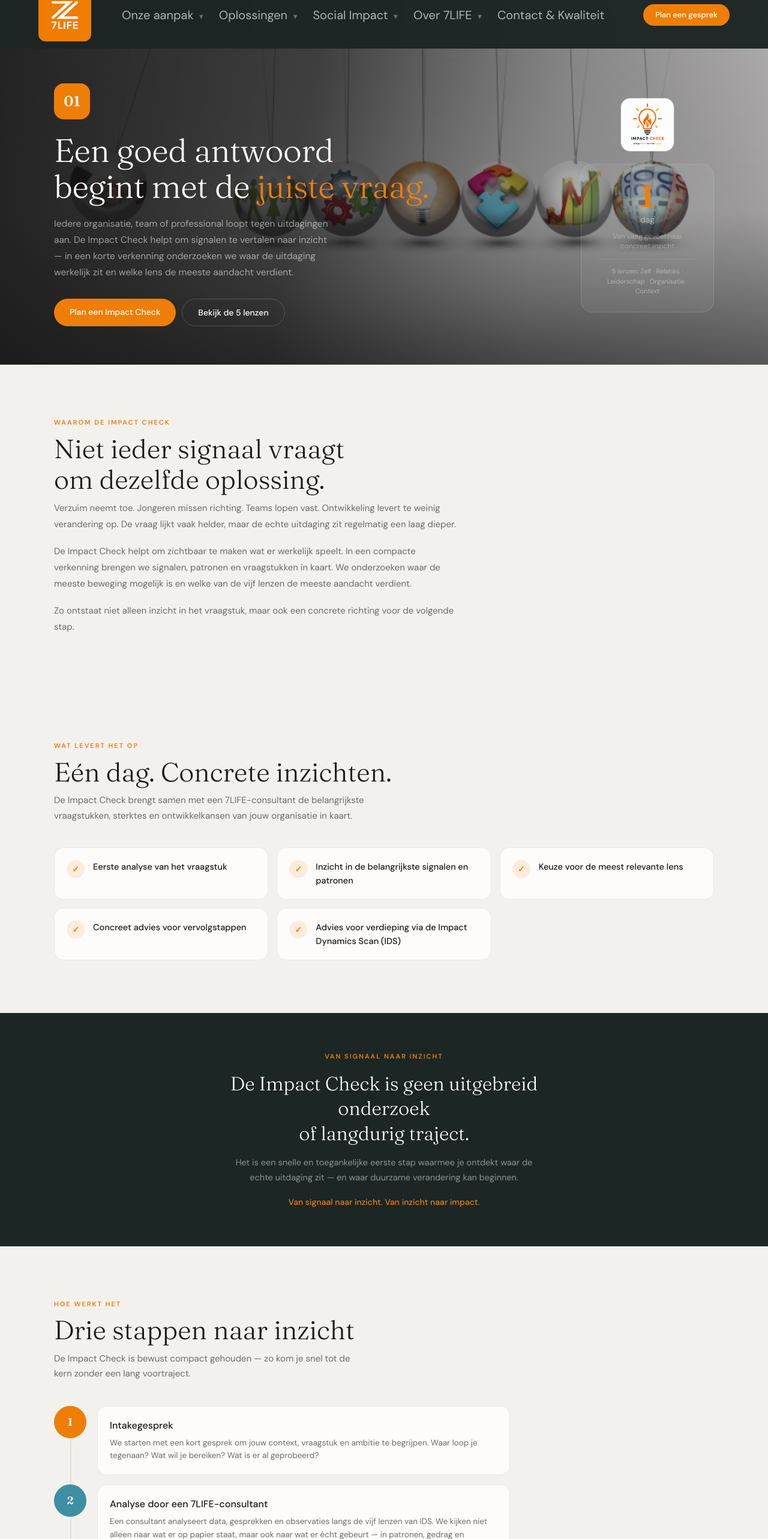
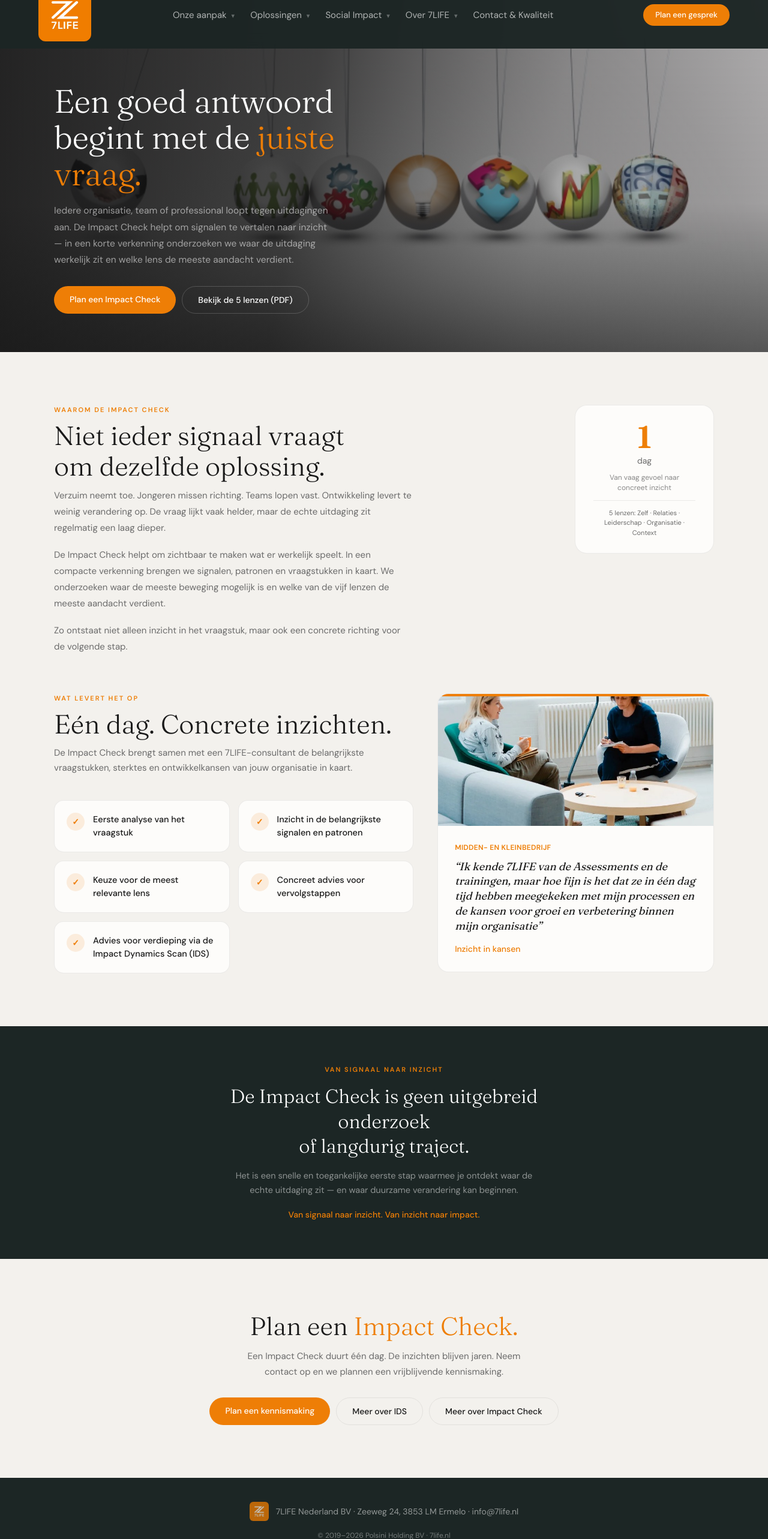
Before and after one commit to Hein-Runderkamp/7life-site, a Next.js app: page /impact-check in a window 1280 px wide. Shown: the part 31-2597 px from the top of the page at 60% size. Built offline with nearby package versions, Linux system fonts and the light colour scheme.

Commit message:
Menu 15px+oranje hover, Impact Check hero/PDF/testimonial, klantenlogo-carrousel, SIT-update

```diff
--- a/app/impact-check/page.tsx
+++ b/app/impact-check/page.tsx
@@ -11,77 +11,7 @@
   "Advies voor verdieping via de Impact Dynamics Scan (IDS)",
 ];
 
-const stappen = [
-  {
-    nr: "1",
-    kleur: "#EE7E06",
-    titel: "Intakegesprek",
-    tekst: "We starten met een kort gesprek om jouw context, vraagstuk en ambitie te begrijpen. Waar loop je tegenaan? Wat wil je bereiken? Wat is er al geprobeerd?",
-  },
-  {
-    nr: "2",
-    kleur: "#3E8FA3",
-    titel: "Analyse door een 7LIFE-consultant",
-    tekst: "Een consultant analyseert data, gesprekken en observaties langs de vijf lenzen van IDS. We kijken niet alleen naar wat er op papier staat, maar ook naar wat er écht gebeurt — in patronen, gedrag en dynamiek.",
-  },
-  {
-    nr: "3",
-    kleur: "#7B5EA7",
-    titel: "Terugkoppeling & plan",
-    tekst: "Je ontvangt een heldere terugkoppeling met concrete vervolgstappen — klaar om direct mee aan de slag te gaan. Geen rapport dat in een la verdwijnt, maar inzicht dat stuurt.",
-  },
-];
-
-const voorWie = [
-  "merkt dat er iets speelt in je organisatie, maar niet precies weet wát",
-  "wilt weten waar je écht staat vóór je investeert in een groter traject",
-  "een frisse, onafhankelijke blik van buiten wil op je organisatiedynamiek",
-  "een eerste stap wilt zetten richting het IDS-systeem of het Social Impact Dashboard",
-  "je stuurgroep, OR of bestuur wil voeden met concrete inzichten in plaats van aannames",
-];
-
-const lenzen = [
-  {
-    icon: "👤",
-    kleur: "#EE7E06",
-    bg: "rgba(238,126,6,0.15)",
-    naam: "Zelf",
-    vraag: "Hoe zorgen we dat talent niet verloren gaat?",
-    uitleg: "Mensen hebben vaak meer in huis dan zichtbaar wordt. Hoe maak je talent, motivatie en ontwikkelkracht bespreekbaar?",
-  },
-  {
-    icon: "🤝",
-    kleur: "#3E8FA3",
-    bg: "rgba(62,143,163,0.15)",
-    naam: "Relaties",
-    vraag: "Waarom werken mensen langs elkaar heen terwijl iedereen zijn best doet?",
-    uitleg: "Wanneer communicatie stokt, ontstaan misverstanden, frustratie en energieverlies. Wat is er nodig om elkaar weer te vinden?",
-  },
-  {
-    icon: "🧭",
-    kleur: "#EE7E06",
-    bg: "rgba(238,126,6,0.15)",
-    naam: "Leiderschap",
-    vraag: "Waarom ontstaat er zoveel verschil tussen teams?",
-    uitleg: "Dezelfde organisatie, dezelfde doelen, maar totaal verschillende resultaten. Wat vraagt dit van leiderschap?",
-  },
-  {
-    icon: "🏢",
-    kleur: "#3E8FA3",
-    bg: "rgba(62,143,163,0.15)",
-    naam: "Organisatie",
-    vraag: "Waarom blijven veranderingen hangen in plannen?",
-    uitleg: "Er wordt veel geïnvesteerd in ontwikkeling en verandering, maar de beweging blijft uit. Waar zit de blokkade?",
-  },
-  {
-    icon: "🌍",
-    kleur: "#7B5EA7",
-    bg: "rgba(123,94,167,0.15)",
-    naam: "Context",
-    vraag: "Hoe maken we zichtbaar welke impact we werkelijk maken?",
-    uitleg: "Wat leveren inspanningen daadwerkelijk op voor mensen, organisaties en samenleving? En hoe stuur je daarop?",
-  },
-];
+const PDF = "/downloads/impact-check-verdieping.pdf";
 
 export default function ImpactCheckPagina() {
   return (
@@ -89,8 +19,7 @@
       <Header />
       <main>
         {/* HERO */}
-        <section className="relative flex items-end overflow-hidden bg-donker min-h-[560px] px-[5%] pt-[170px] pb-16">
-          {/* Achtergrondfoto */}
+        <section className="relative flex items-end overflow-hidden bg-donker min-h-[520px] px-[5%] pt-[170px] pb-16">
           <Image
             src="/impact-check/achtergrond.jpg"
             alt="Impact Check"
@@ -98,7 +27,6 @@
             priority
             className="object-cover"
           />
-          {/* Donkere overlay t.b.v. leesbaarheid */}
           <div
             className="absolute inset-0"
             style={{
@@ -113,11 +41,8 @@
             }}
           />
 
-          <div className="max-w-[1100px] mx-auto relative z-10 w-full flex flex-wrap gap-10 items-end">
-            <div className="flex-1 min-w-[280px]">
-              <div className="inline-flex w-[60px] h-[60px] rounded-2xl bg-oranje items-center justify-center font-serif text-2xl font-semibold text-white mb-[22px]">
-                01
-              </div>
+          <div className="max-w-[1100px] mx-auto relative z-10 w-full">
+            <div className="flex-1 min-w-[280px] max-w-[620px]">
               <h1 className="font-serif text-[clamp(34px,5vw,54px)] font-light text-white leading-[1.12] tracking-[-0.5px] mb-[18px]">
                 Een goed antwoord
                 <br />
@@ -138,43 +63,22 @@
                   Plan een Impact Check
                 </a>
                 <a
-                  href="#lenzen"
+                  href={PDF}
+                  download
                   className="bg-transparent text-white border-[1.5px] border-white/[0.18] px-[26px] py-3 rounded-full text-sm font-medium hover:border-white/45 transition-colors"
                 >
-                  Bekijk de 5 lenzen
+                  Bekijk de 5 lenzen (PDF)
                 </a>
-              </div>
-            </div>
-
-            <div className="flex-shrink-0 self-center flex flex-col items-center gap-5">
-              <div className="relative w-[90px] h-[90px] rounded-2xl overflow-hidden bg-white/[0.06] border border-white/[0.12]">
-                <Image
-                  src="/impact-check/logo.jpg"
-                  alt="Impact Check logo"
-                  fill
-                  className="object-cover"
-                />
-              </div>
-              <div className="bg-white/[0.06] border border-white/[0.12] rounded-[20px] px-[30px] py-[26px] text-center">
-                <div className="font-serif text-[52px] font-semibold text-oranje leading-none">
-                  1
-                </div>
-                <div className="text-sm text-white/50 mt-1">dag</div>
-                <div className="text-xs text-white/30 mt-2.5 leading-[1.4] max-w-[160px] mx-auto">
-                  Van vaag gevoel naar concreet inzicht
-                </div>
-                <div className="text-[11px] text-white/40 mt-3 pt-3 border-t border-white/10 leading-[1.5] max-w-[160px] mx-auto">
-                  5 lenzen: Zelf · Relaties · Leiderschap · Organisatie ·
-                  Context
-                </div>
               </div>
             </div>
           </div>
         </section>
 
-        {/* WAAROM DE IMPACT CHECK */}
+        {/* WAAROM DE IMPACT CHECK + WAT LEVERT HET OP */}
         <section className="px-[5%] py-[88px] bg-achtergrond">
           <div className="max-w-[1100px] mx-auto">
+            <div className="grid grid-cols-1 lg:grid-cols-[1.3fr_1fr] gap-10 items-start mb-16">
+              <div>
                 <div className="text-[11px] font-semibold tracking-[2px] text-oranje uppercase mb-2.5">
                   Waarom de Impact Check
                 </div>
@@ -186,16 +90,16 @@
                 <div className="max-w-[680px] text-[15px] text-subtekst leading-[1.8] flex flex-col gap-[18px]">
                   <p>
                     Verzuim neemt toe. Jongeren missen richting. Teams lopen
-                vast. Ontwikkeling levert te weinig verandering op. De vraag
-                lijkt vaak helder, maar de echte uitdaging zit regelmatig een
-                laag dieper.
+                    vast. Ontwikkeling levert te weinig verandering op. De
+                    vraag lijkt vaak helder, maar de echte uitdaging zit
+                    regelmatig een laag dieper.
                   </p>
                   <p>
-                De Impact Check helpt om zichtbaar te maken wat er werkelijk
-                speelt. In een compacte verkenning brengen we signalen,
-                patronen en vraagstukken in kaart. We onderzoeken waar de
-                meeste beweging mogelijk is en welke van de vijf lenzen de
-                meeste aandacht verdient.
+                    De Impact Check helpt om zichtbaar te maken wat er
+                    werkelijk speelt. In een compacte verkenning brengen we
+                    signalen, patronen en vraagstukken in kaart. We
+                    onderzoeken waar de meeste beweging mogelijk is en welke
+                    van de vijf lenzen de meeste aandacht verdient.
                   </p>
                   <p>
                     Zo ontstaat niet alleen inzicht in het vraagstuk, maar ook
@@ -203,11 +107,26 @@
                   </p>
                 </div>
               </div>
-        </section>
 
-        {/* WAT LEVERT HET OP */}
-        <section className="px-[5%] py-[88px] bg-achtergrond">
-          <div className="max-w-[1100px] mx-auto">
+              <div className="flex justify-center lg:justify-end">
+                <div className="bg-kaart border-[1.5px] border-black/[0.07] rounded-[20px] px-[30px] py-[26px] text-center">
+                  <div className="font-serif text-[52px] font-semibold text-oranje leading-none">
+                    1
+                  </div>
+                  <div className="text-sm text-subtekst mt-1">dag</div>
+                  <div className="text-xs text-subtekst/80 mt-2.5 leading-[1.4] max-w-[160px] mx-auto">
+                    Van vaag gevoel naar concreet inzicht
+                  </div>
+                  <div className="text-[11px] text-subtekst mt-3 pt-3 border-t border-black/[0.07] leading-[1.5] max-w-[170px] mx-auto">
+                    5 lenzen: Zelf · Relaties · Leiderschap · Organisatie ·
+                    Context
+                  </div>
+                </div>
+              </div>
+            </div>
+
+            <div className="grid grid-cols-1 lg:grid-cols-[1.3fr_1fr] gap-10 items-start">
+              <div>
                 <div className="text-[11px] font-semibold tracking-[2px] text-oranje uppercase mb-2.5">
                   Wat levert het op
                 </div>
@@ -219,7 +138,7 @@
                   belangrijkste vraagstukken, sterktes en ontwikkelkansen van
                   jouw organisatie in kaart.
                 </p>
-            <div className="grid grid-cols-1 sm:grid-cols-2 lg:grid-cols-3 gap-3.5">
+                <div className="grid grid-cols-1 sm:grid-cols-2 gap-3.5">
                   {opbrengsten.map((tekst) => (
                     <div
                       key={tekst}
@@ -233,6 +152,33 @@
                       </p>
                     </div>
                   ))}
+                </div>
+              </div>
+
+              <div className="rounded-card overflow-hidden border-[1.5px] border-black/[0.07] bg-kaart">
+                <div className="relative h-[220px] border-t-4 border-oranje">
+                  <Image
+                    src="/impact-check/testimonial.jpg"
+                    alt="Ervaring met de Impact Check"
+                    fill
+                    className="object-cover"
+                  />
+                </div>
+                <div className="p-7">
+                  <div className="text-xs font-semibold text-oranje uppercase tracking-wide mb-3">
+                    Midden- en Kleinbedrijf
+                  </div>
+                  <blockquote className="font-serif text-lg italic text-tekst leading-snug mb-4">
+                    &ldquo;Ik kende 7LIFE van de Assessments en de trainingen,
+                    maar hoe fijn is het dat ze in één dag tijd hebben
+                    meegekeken met mijn processen en de kansen voor groei en
+                    verbetering binnen mijn organisatie&rdquo;
+                  </blockquote>
+                  <div className="text-oranje font-medium text-sm">
+                    Inzicht in kansen
+                  </div>
+                </div>
+              </div>
             </div>
           </div>
         </section>
@@ -254,112 +200,6 @@
           </p>
           <div className="text-oranje text-sm font-medium mt-[18px]">
             Van signaal naar inzicht. Van inzicht naar impact.
-          </div>
-        </section>
-
-        {/* DRIE STAPPEN */}
-        <section className="px-[5%] py-[88px] bg-achtergrond">
-          <div className="max-w-[1100px] mx-auto">
-            <div className="text-[11px] font-semibold tracking-[2px] text-oranje uppercase mb-2.5">
-              Hoe werkt het
-            </div>
-            <h2 className="font-serif text-[clamp(28px,4vw,44px)] font-light leading-[1.15] mb-2.5">
-              Drie stappen naar inzicht
-            </h2>
-            <p className="text-[15px] text-subtekst leading-[1.7] max-w-[520px] mb-10">
-              De Impact Check is bewust compact gehouden — zo kom je snel
-              tot de kern zonder een lang voortraject.
-            </p>
-            <div className="flex flex-col max-w-[760px]">
-              {stappen.map((s, i) => (
-                <div key={s.nr} className="flex relative">
-                  {i < stappen.length - 1 && (
-                    <div className="absolute left-[27px] top-[58px] w-[2px] h-[calc(100%-26px)] bg-black/[0.07]" />
-                  )}
-                  <div
-                    className="w-[54px] h-[54px] rounded-full flex items-center justify-center font-serif font-semibold text-lg text-white flex-shrink-0 z-10"
-                    style={{ background: s.kleur }}
-                  >
-                    {s.nr}
-                  </div>
-                  <div className="flex-1 bg-kaart border-[1.5px] border-black/[0.07] rounded-2xl p-5 ml-[18px] mb-4">
-                    <h3 className="text-base font-medium mb-1.5">{s.titel}</h3>
-                    <p className="text-[13.5px] text-subtekst leading-[1.6]">
-                      {s.tekst}
-                    </p>
-                  </div>
-                </div>
-              ))}
-            </div>
-          </div>
-        </section>
-
-        {/* VOOR WIE */}
-        <section className="px-[5%] py-[88px] bg-achtergrond">
-          <div className="max-w-[1100px] mx-auto">
-            <div className="text-[11px] font-semibold tracking-[2px] text-oranje uppercase mb-2.5">
-              Voor wie
-            </div>
-            <h2 className="font-serif text-[clamp(28px,4vw,44px)] font-light leading-[1.15] mb-8">
-              De Impact Check is geschikt als je...
-            </h2>
-            <div className="flex flex-col gap-2.5 max-w-[640px]">
-              {voorWie.map((tekst) => (
-                <div
-                  key={tekst}
-                  className="flex items-start gap-3.5 bg-kaart border-[1.5px] border-black/[0.07] rounded-2xl px-5 py-[17px]"
-                >
-                  <div className="w-2 h-2 rounded-full bg-oranje flex-shrink-0 mt-1.5" />
-                  <p className="text-[14.5px] text-tekst leading-[1.6]">{tekst}</p>
-                </div>
-              ))}
-            </div>
-          </div>
-        </section>
-
-        {/* 5 LENZEN */}
-        <section className="bg-donker px-[5%] py-20" id="lenzen">
-          <div className="max-w-[1100px] mx-auto">
-            <div className="text-[11px] font-semibold tracking-[2px] text-oranje/85 uppercase mb-2.5">
-              De vijf lenzen
-            </div>
-            <h2 className="font-serif text-[clamp(28px,4vw,44px)] font-light text-white leading-[1.15] mb-2.5">
-              Kies de lens die het beste
-              <br />
-              past bij jouw vraagstuk.
-            </h2>
-            <p className="text-white/50 text-[15px] leading-[1.7] max-w-[620px] mb-10">
-              Iedere vraag heeft een ingang. De vijf lenzen helpen om te
-              bepalen waar de uitdaging werkelijk zit. Kies de vraag die het
-              meest herkenbaar is.
-            </p>
-            <div className="grid grid-cols-1 sm:grid-cols-2 lg:grid-cols-3 gap-4">
-              {lenzen.map((l) => (
-                <div
-                  key={l.naam}
-                  className="bg-white/[0.045] border-[1.5px] border-white/10 rounded-2xl p-6 transition-all hover:bg-white/[0.07]"
-                >
-                  <div
-                    className="w-12 h-12 rounded-2xl flex items-center justify-center text-2xl mb-4"
-                    style={{ background: l.bg }}
-                  >
-                    {l.icon}
-                  </div>
-                  <div
-                    className="text-[11px] font-bold tracking-[1.5px] uppercase mb-2.5"
-                    style={{ color: l.kleur }}
-                  >
-                    {l.naam}
-                  </div>
-                  <div className="font-serif text-lg text-white leading-[1.3] mb-2.5">
-                    {l.vraag}
-                  </div>
-                  <div className="text-[13.5px] text-white/50 leading-[1.6]">
-                    {l.uitleg}
-                  </div>
-                </div>
-              ))}
-            </div>
           </div>
         </section>
 
@@ -385,6 +225,13 @@
             >
               Meer over IDS
             </Link>
+            <a
+              href={PDF}
+              download
+              className="bg-transparent text-tekst border-[1.5px] border-black/[0.07] px-[26px] py-3 rounded-full text-sm font-medium hover:border-oranje hover:text-oranje transition-colors"
+            >
+              Meer over Impact Check
+            </a>
           </div>
         </section>
       </main>
--- a/components/Header.tsx
+++ b/components/Header.tsx
@@ -2,7 +2,7 @@
 import Link from "next/link";
 
 const navItem =
-  "text-white/65 text-[20px] px-3 py-[7px] rounded-md cursor-pointer whitespace-nowrap transition-all hover:text-white hover:bg-white/[0.07]";
+  "text-white/65 text-[15px] px-3 py-[7px] rounded-md cursor-pointer whitespace-nowrap transition-all hover:text-oranje hover:bg-white/[0.07]";
 
 export default function Header() {
   return (
@@ -22,7 +22,7 @@
         {/* Onze aanpak */}
         <div className="relative group">
           <span className={navItem}>
-            Onze aanpak <span className="ml-1 text-[14px] opacity-50">▾</span>
+            Onze aanpak <span className="ml-1 text-[11px] opacity-50">▾</span>
           </span>
           <div className="absolute top-full left-0 min-w-[210px] bg-white rounded-b-xl p-2 pt-3 shadow-xl border border-black/5 border-t-0 opacity-0 invisible group-hover:opacity-100 group-hover:visible transition-all pointer-events-none group-hover:pointer-events-auto">
             <DdLink href="/impact-check">Impact Check</DdLink>
@@ -34,7 +34,7 @@
         {/* Oplossingen — mega menu */}
         <div className="relative group">
           <span className={navItem}>
-            Oplossingen <span className="ml-1 text-[14px] opacity-50">▾</span>
+            Oplossingen <span className="ml-1 text-[11px] opacity-50">▾</span>
           </span>
           <div className="absolute top-full left-0 flex gap-6 bg-white rounded-b-xl p-5 shadow-xl border border-black/5 border-t-0 opacity-0 invisible group-hover:opacity-100 group-hover:visible transition-all pointer-events-none group-hover:pointer-events-auto min-w-[620px]">
             <div className="flex-1">
@@ -66,7 +66,7 @@
         {/* Social Impact */}
         <div className="relative group">
           <span className={navItem}>
-            Social Impact <span className="ml-1 text-[14px] opacity-50">▾</span>
+            Social Impact <span className="ml-1 text-[11px] opacity-50">▾</span>
           </span>
           <div className="absolute top-full left-0 min-w-[210px] bg-white rounded-b-xl p-2 pt-3 shadow-xl border border-black/5 border-t-0 opacity-0 invisible group-hover:opacity-100 group-hover:visible transition-all pointer-events-none group-hover:pointer-events-auto">
             <DdLink href="/social-impact-dashboard">Social Impact Dashboard</DdLink>
@@ -78,7 +78,7 @@
         {/* Over 7LIFE */}
         <div className="relative group">
           <span className={navItem}>
-            Over 7LIFE <span className="ml-1 text-[14px] opacity-50">▾</span>
+            Over 7LIFE <span className="ml-1 text-[11px] opacity-50">▾</span>
           </span>
           <div className="absolute top-full left-0 min-w-[210px] bg-white rounded-b-xl p-2 pt-3 shadow-xl border border-black/5 border-t-0 opacity-0 invisible group-hover:opacity-100 group-hover:visible transition-all pointer-events-none group-hover:pointer-events-auto">
             <DdLink href="/wie-zijn-wij">Wie zijn wij</DdLink>
```
Also changed, not shown: public/impact-check/testimonial.jpg (added), 1 other file (tests, documents, lock files or other folders). Lines whose indentation alone changed are shown as unchanged.
